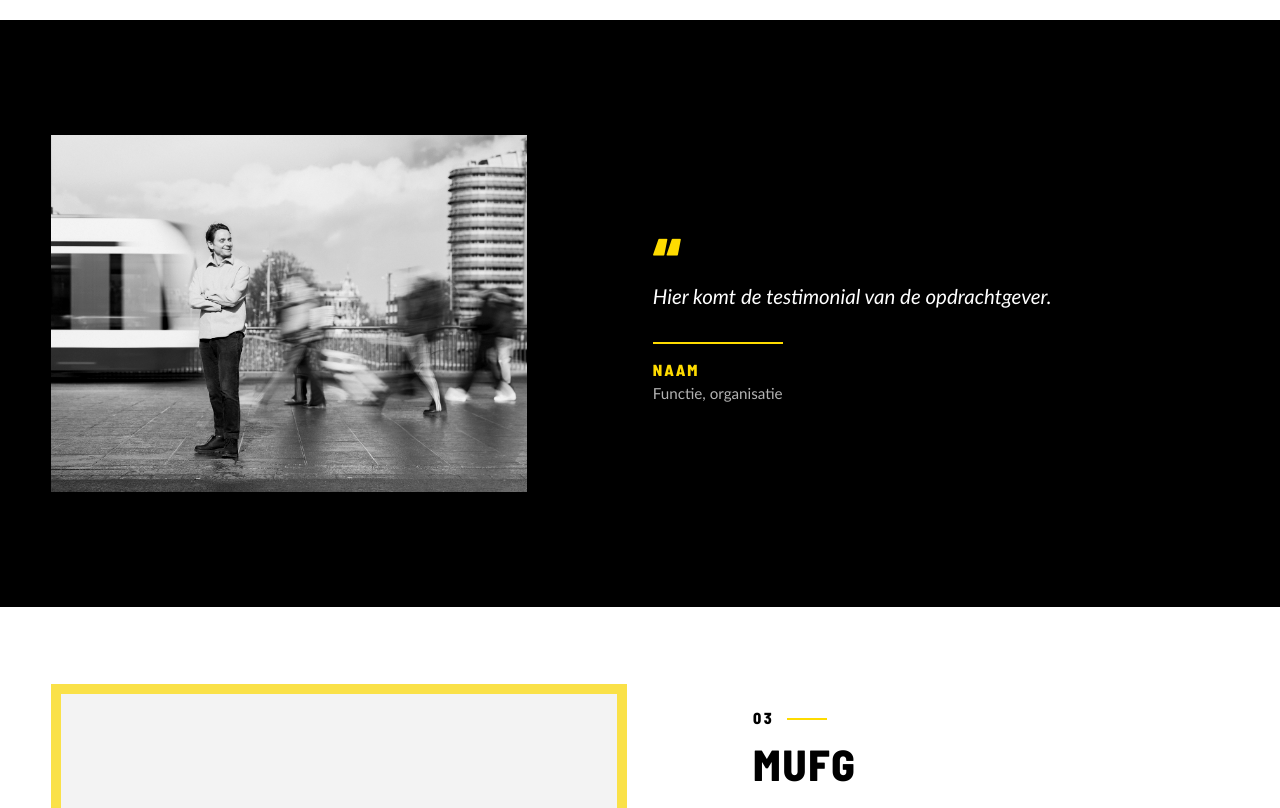
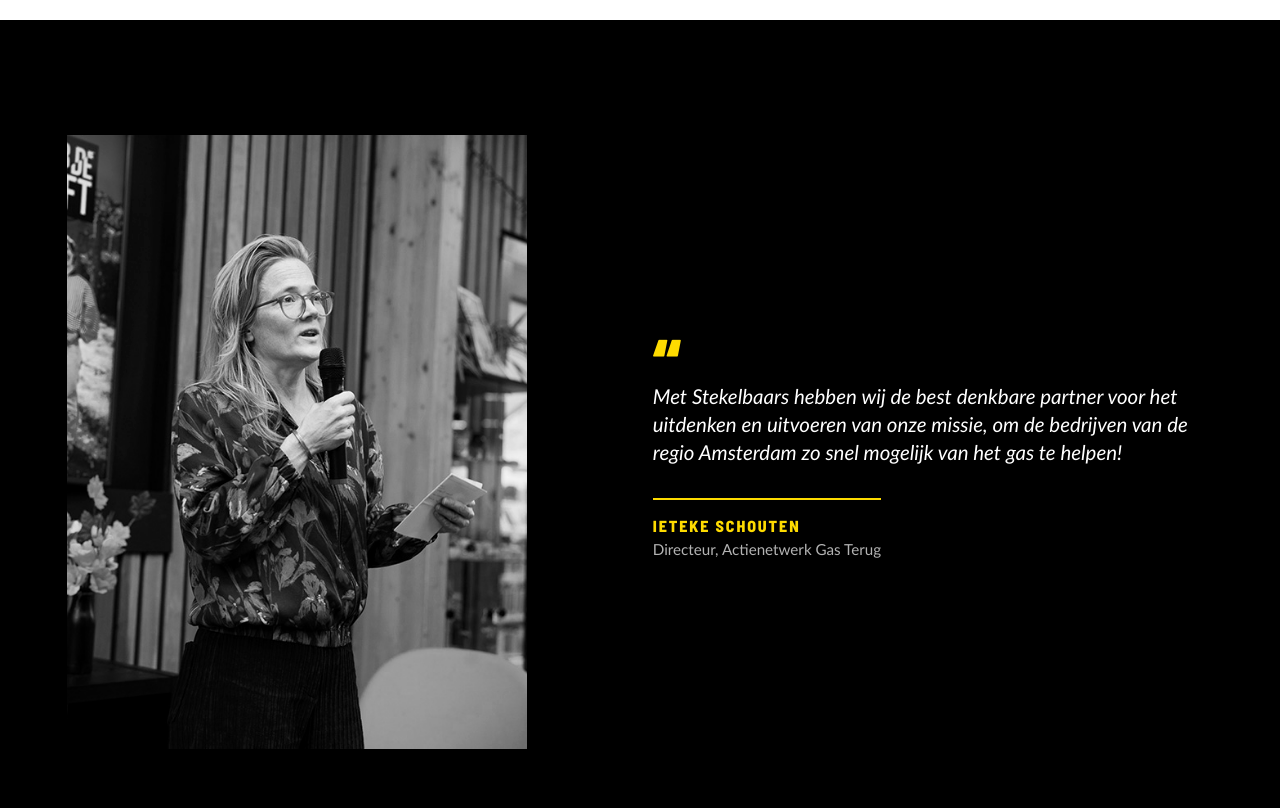
Before and after one commit to wouterzaalberg/stekelbaars, a plain HTML site: page portfolio.html in a window 1280 px wide. Shown: the part 2260-3068 px from the top of the page. Drawn offline with Linux system fonts and the light colour scheme.

Commit message:
Portfolio: testimonial Ieteke Schouten (Gas Terug); diensten: hero-foto 8
- portfolio.html: foto, citaat en functie Ieteke Schouten, staand fotokader
- wat-we-doen.html: hero-foto vervangen door foto 8
- pagina.css v=p11

Co-Authored-By: Claude Opus 5.5 <noreply@anthropic.com>

```diff
--- a/css/pagina.css
+++ b/css/pagina.css
@@ -828,3 +828,14 @@
 }
 .ws-maplink:hover,
 .ws-maplink:focus-visible { background-size: 100% 100%; }
+
+/* Staande portretfoto bij testimonial (portfolio, 563×750) */
+.pg-testimonial-photo--staand {
+    aspect-ratio: 3 / 4;
+    width: 100%;
+    max-width: 460px;
+    justify-self: end;
+}
+@media (max-width: 900px) {
+    .pg-testimonial-photo--staand { justify-self: start; max-width: 320px; }
+}
--- a/portfolio.html
+++ b/portfolio.html
@@ -30,7 +30,7 @@
     <link href="https://fonts.googleapis.com/css2?family=Barlow+Semi+Condensed:wght@600;700;800&display=swap" rel="stylesheet">
     <link rel="stylesheet" href="css/styles.css?v=m87">
     <link rel="stylesheet" href="css/home.css?v=h8">
-    <link rel="stylesheet" href="css/pagina.css?v=p10">
+    <link rel="stylesheet" href="css/pagina.css?v=p11">
 </head>
 <body class="page-v2">
 
@@ -142,17 +142,18 @@
         </section>
 
         <!-- TESTIMONIAL: zwarte band met foto + quote van opdrachtgever -->
-        <!-- PLACEHOLDER: foto, quote en naam vervangen door aangeleverde testimonial -->
+        <!-- Citaat Ieteke Schouten: voorlopige versie -->
+
         <section class="pg-section pg-section--zwart pg-testimonial" aria-label="Wat opdrachtgevers zeggen">
             <div class="container container--wide pg-testimonial-grid">
-                <figure class="pg-photo pg-photo--bw pg-testimonial-photo reveal">
-                    <img src="img/foto 10.jpg" alt="" width="1500" height="1126" loading="lazy" decoding="async">
+                <figure class="pg-photo pg-photo--bw pg-testimonial-photo pg-testimonial-photo--staand reveal">
+                    <img src="img/ieteke.jpg" alt="Ieteke Schouten" width="563" height="750" loading="lazy" decoding="async">
                 </figure>
                 <blockquote class="pg-testimonial-quote reveal">
-                    <p>Hier komt de testimonial van de opdrachtgever.</p>
+                    <p>Met Stekelbaars hebben wij de best denkbare partner voor het uitdenken en uitvoeren van onze missie, om de bedrijven van de regio Amsterdam zo snel mogelijk van het gas te helpen!</p>
                     <footer class="pg-testimonial-cite">
-                        <span class="pg-testimonial-name">Naam</span>
-                        <span class="pg-testimonial-role">Functie, organisatie</span>
+                        <span class="pg-testimonial-name">Ieteke Schouten</span>
+                        <span class="pg-testimonial-role">Directeur, Actienetwerk Gas Terug</span>
                     </footer>
                 </blockquote>
             </div>
```
Also changed, not shown: aanpak.html (+1 -1 lines), voor-wie.html (+1 -1 lines), wat-we-doen.html (+2 -2 lines), wie-we-zijn.html (+1 -1 lines), workshop.html (+1 -1 lines), img/ieteke.jpg (added).
